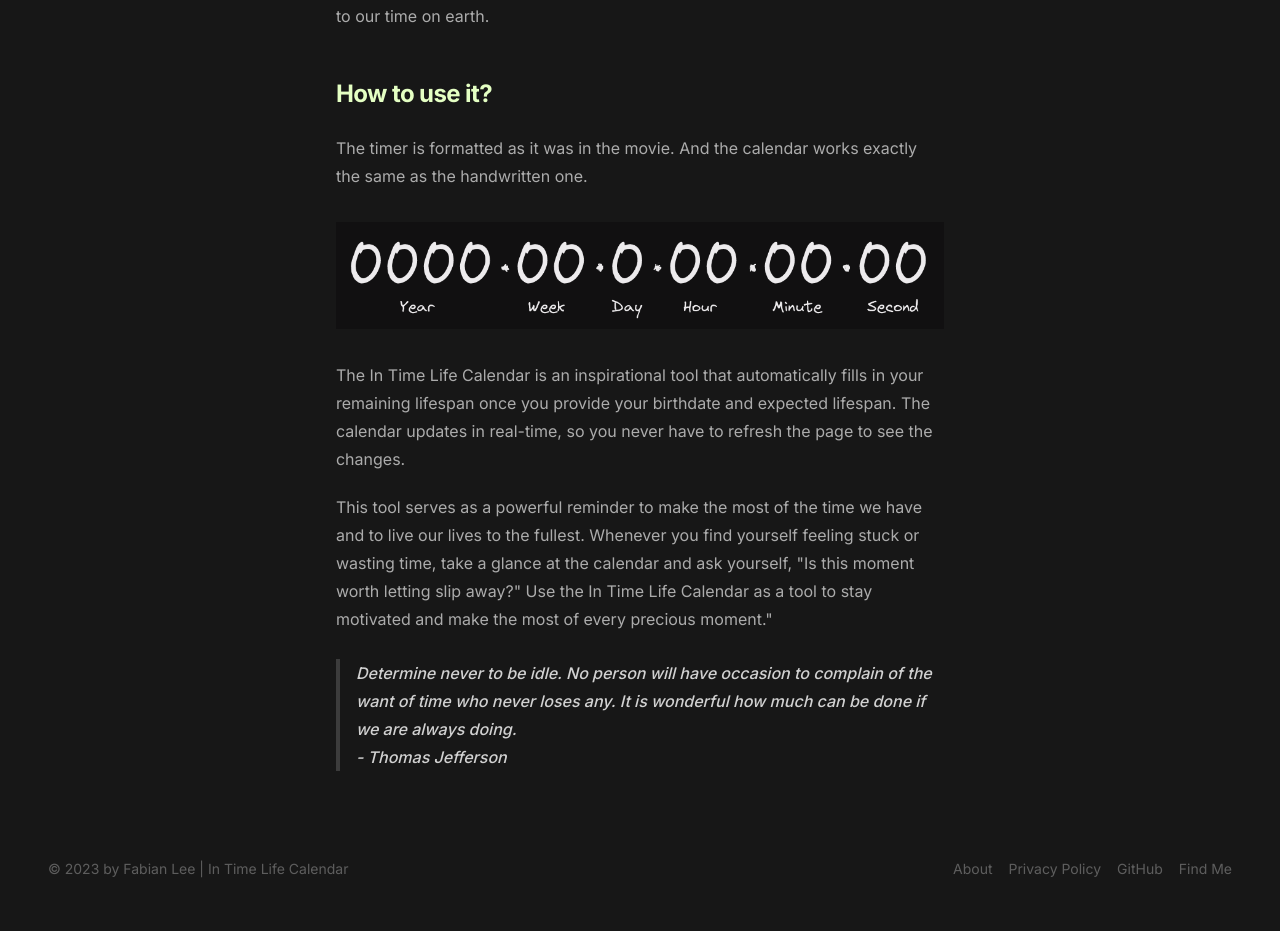
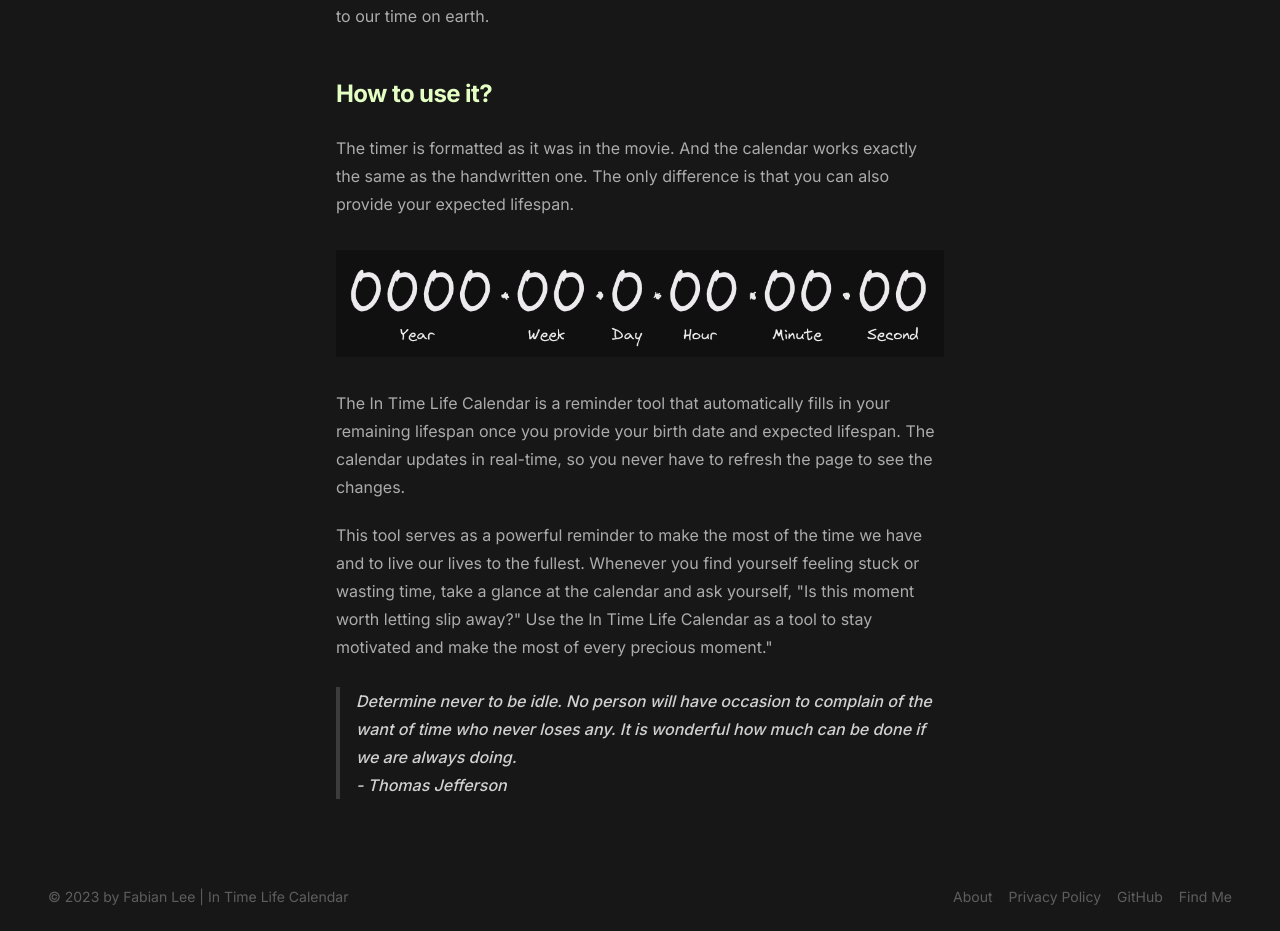
Before and after one commit to fabianlee1211/in-time-life-calendar, a Next.js app: page /about in a window 1280 px wide. Shown: the part 2082-3013 px from the top of the page. Built offline with nearby package versions, Linux system fonts and the light colour scheme.

Commit message:
refactor: reword about

```diff
--- a/src/pages/about.tsx
+++ b/src/pages/about.tsx
@@ -80,7 +80,8 @@ export default function About() {
         <h2 className="text-digit">How to use it?</h2>
         <p>
           The timer is formatted as it was in the movie. And the calendar works
-          exactly the same as the handwritten one.
+          exactly the same as the handwritten one. The only difference is that
+          you can also provide your expected lifespan.
         </p>
         <Image
           src="/images/timer-explanation.png"
@@ -89,8 +90,8 @@ export default function About() {
           height={175}
         />
         <p>
-          The In Time Life Calendar is an inspirational tool that automatically
-          fills in your remaining lifespan once you provide your birthdate and
+          The In Time Life Calendar is a reminder tool that automatically fills
+          in your remaining lifespan once you provide your birth date and
           expected lifespan. The calendar updates in real-time, so you never
           have to refresh the page to see the changes.
         </p>
```
